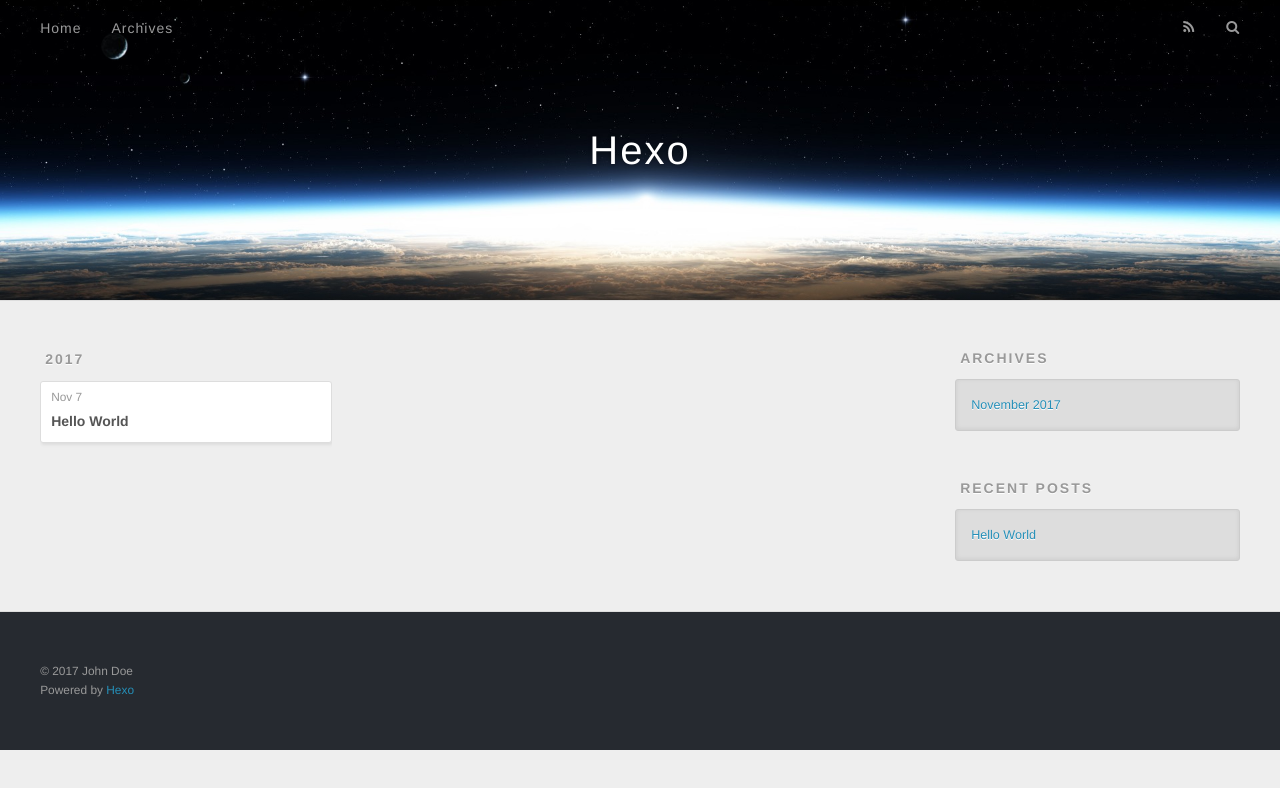
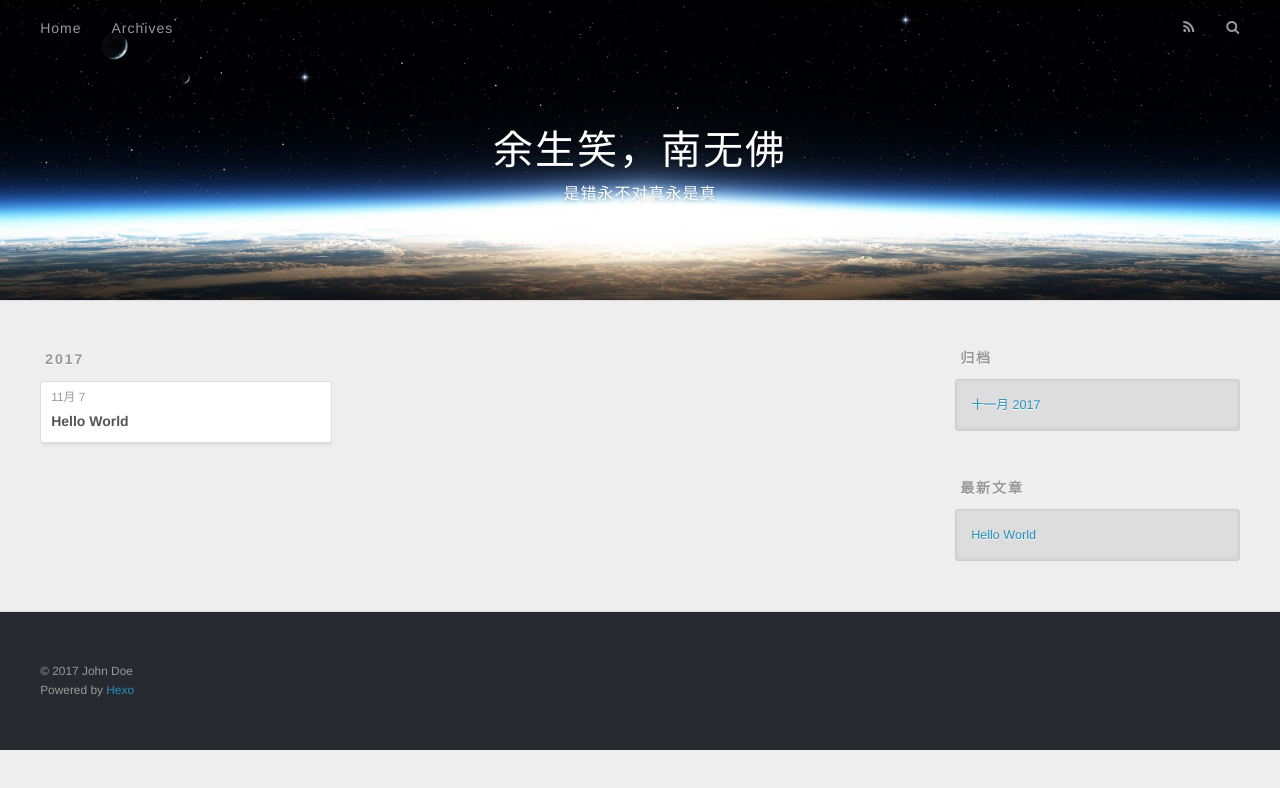
Before and after one commit to cloudMiss/cloudMiss.github.io, a plain HTML site: page archives/2017/11/index.html in a window 1280 px wide. Drawn offline with nearby package versions, Linux system fonts and the light colour scheme.

Commit message:
Site updated: 2017-11-07 20:47:13

```diff
--- a/archives/2017/11/index.html
+++ b/archives/2017/11/index.html
@@ -3,16 +3,20 @@
 <head>
   <meta charset="utf-8">
 
-  <title>Archives: 2017/11 | Hexo</title>
+  <title>归档: 2017/11 | 余生笑，南无佛</title>
   <meta name="viewport" content="width=device-width, initial-scale=1, maximum-scale=1">
-  <meta property="og:type" content="website">
-<meta property="og:title" content="Hexo">
+  <meta name="description" content="cloudMiss">
+<meta property="og:type" content="website">
+<meta property="og:title" content="余生笑，南无佛">
 <meta property="og:url" content="http://yoursite.com/archives/2017/11/index.html">
-<meta property="og:site_name" content="Hexo">
+<meta property="og:site_name" content="余生笑，南无佛">
+<meta property="og:description" content="cloudMiss">
+<meta property="og:locale" content="zh-CN">
 <meta name="twitter:card" content="summary">
-<meta name="twitter:title" content="Hexo">
+<meta name="twitter:title" content="余生笑，南无佛">
+<meta name="twitter:description" content="cloudMiss">
 
-    <link rel="alternate" href="/atom.xml" title="Hexo" type="application/atom+xml">
+    <link rel="alternate" href="/atom.xml" title="余生笑，南无佛" type="application/atom+xml">
 
 
     <link rel="icon" href="/favicon.png">
@@ -33,8 +37,12 @@
   <div id="header-outer" class="outer">
     <div id="header-title" class="inner">
       <h1 id="logo-wrap">
-        <a href="/" id="logo">Hexo</a>
+        <a href="/" id="logo">余生笑，南无佛</a>
       </h1>
+
+        <h2 id="subtitle-wrap">
+          <a href="/" id="subtitle">是错永不对真永是真</a>
+        </h2>
 
     </div>
     <div id="header-inner" class="inner">
@@ -50,7 +58,7 @@
 
           <a id="nav-rss-link" class="nav-icon" href="/atom.xml" title="RSS Feed"></a>
 
-        <a id="nav-search-btn" class="nav-icon" title="Search"></a>
+        <a id="nav-search-btn" class="nav-icon" title="搜索"></a>
       </nav>
       <div id="search-form-wrap">
         <form action="//google.com/search" method="get" accept-charset="UTF-8" class="search-form"><input type="search" name="q" class="search-form-input" placeholder="Search"><button type="submit" class="search-form-submit">&#xF002;</button><input type="hidden" name="sitesearch" value="http://yoursite.com"></form>
@@ -76,7 +84,7 @@
   <div class="archive-article-inner">
     <header class="archive-article-header">
       <a href="/2017/11/07/hello-world/" class="archive-article-date">
-  <time datetime="2017-11-07T11:51:45.430Z" itemprop="datePublished">Nov 7</time>
+  <time datetime="2017-11-07T11:51:45.430Z" itemprop="datePublished">11月 7</time>
 </a>
 
 
@@ -107,9 +115,9 @@
 
 
   <div class="widget-wrap">
-    <h3 class="widget-title">Archives</h3>
+    <h3 class="widget-title">归档</h3>
     <div class="widget">
-      <ul class="archive-list"><li class="archive-list-item"><a class="archive-list-link" href="/archives/2017/11/">November 2017</a></li></ul>
+      <ul class="archive-list"><li class="archive-list-item"><a class="archive-list-link" href="/archives/2017/11/">十一月 2017</a></li></ul>
     </div>
   </div>
 
@@ -117,7 +125,7 @@
 
 
   <div class="widget-wrap">
-    <h3 class="widget-title">Recent Posts</h3>
+    <h3 class="widget-title">最新文章</h3>
     <div class="widget">
       <ul>
 
```
Also changed, not shown: 2017/11/07/hello-world/index.html (+14 -9 lines), archives/2017/index.html (+20 -12 lines), archives/index.html (+20 -12 lines), index.html (+20 -12 lines).
